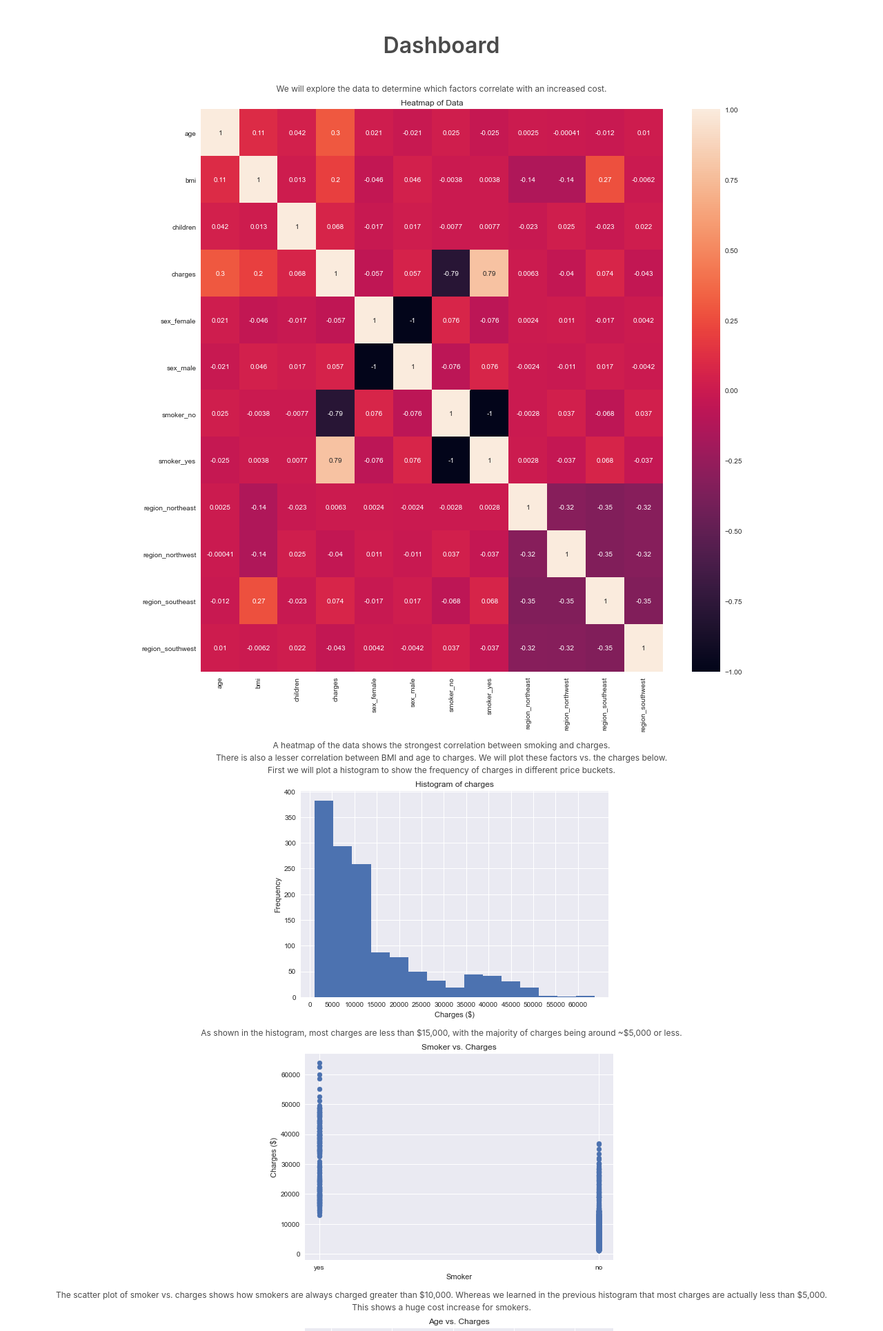
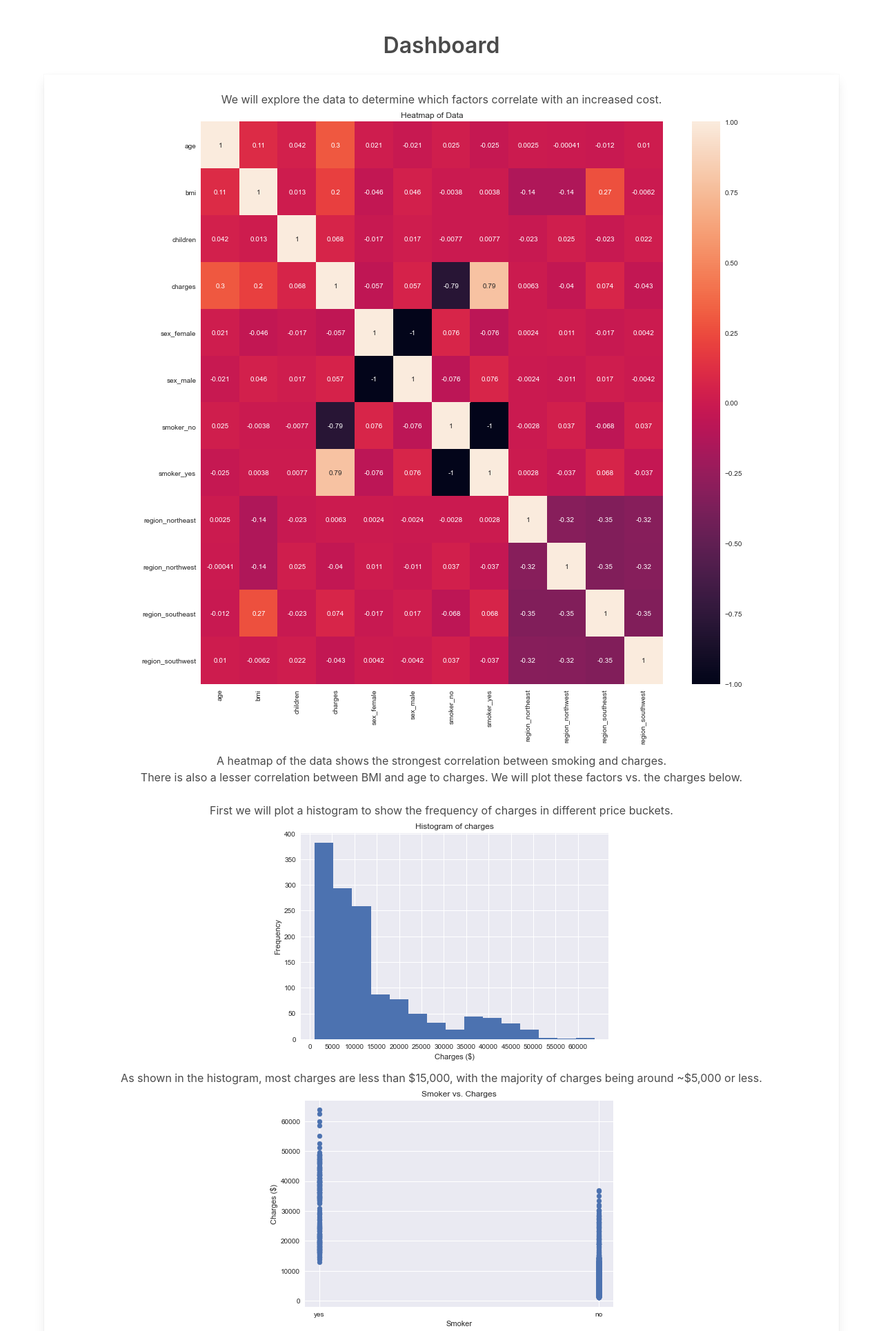
Before and after one commit to osteenw/Insurance-Prediction, a Flask app: page /dashboard in a window 1280 px wide. Shown: the part 52-1982 px from the top of the page at 69% size. Run offline with Flask 2, Linux system fonts and the light colour scheme.

Commit message:
Update dashboard.html

```diff
--- a/templates/dashboard.html
+++ b/templates/dashboard.html
@@ -1,21 +1,23 @@
 {% extends "base.html" %}
 {% block content %}
     <h3 class="title has-text-grey-dark">Dashboard</h3>
-    <div class="column is-size-7 offset-7">
-        <p>We will explore the data to determine which factors correlate with an increased cost.</p>
+    <div class="card">
+    <br />
+        <p class="card-subtitle">We will explore the data to determine which factors correlate with an increased cost.</p>
         <img alt="Heatmap" src="{{ url_for('static', filename='assets/heatmap.png') }}">
         <p>A heatmap of the data shows the strongest correlation between smoking and charges.</p>
         <p>There is also a lesser
-            correlation between BMI and age to charges. We will plot these factors vs. the charges below.</p>
+            correlation between BMI and age to charges. We will plot these factors vs. the charges below.</p><br />
 
-        <div class="card-image">
+        <div>
             <p>First we will plot a histogram to show the frequency of charges in different price buckets.</p>
             <p><img alt="Histogram of charges" src="{{ url_for('static', filename='assets/hist_charges.png') }}"><br/>
                 As shown in the histogram, most charges are less than $15,000, with the majority of charges being around
                 ~$5,000 or less.</p>
         </div>
 
-        <div class="card-image">
+
+        <div>
             <p><img alt="Smoker vs. Charges Plot"
                     src="{{ url_for('static', filename='assets/smoker_v_charges.png') }}"><br/>
                 The scatter plot of smoker vs. charges shows how smokers are always charged greater than $10,000.
@@ -23,15 +25,18 @@
                 a huge cost increase for smokers.</p>
         </div>
 
-        <div class="card-image">
+        <div>
             <p>
             <img alt="Age vs. Charges Plot" src="{{ url_for('static', filename='assets/age_v_charges.png') }}"><br />
             Some correlation can also be seen of increased charges with an increase in age.</p>
         </div>
 
-        <div class="card-image">
-            <img alt="BMI vs. Charges Plot" src="{{ url_for('static', filename='assets/bmi_v_charges.png') }}">
+        <div>
+            <p>
+            <img alt="BMI vs. Charges Plot" src="{{ url_for('static', filename='assets/bmi_v_charges.png') }}"><br />
+            Less of a correlation is apparent between BMI and charges.</p>
         </div>
+    <br />
 
     </div>
 {% endblock %}
```
